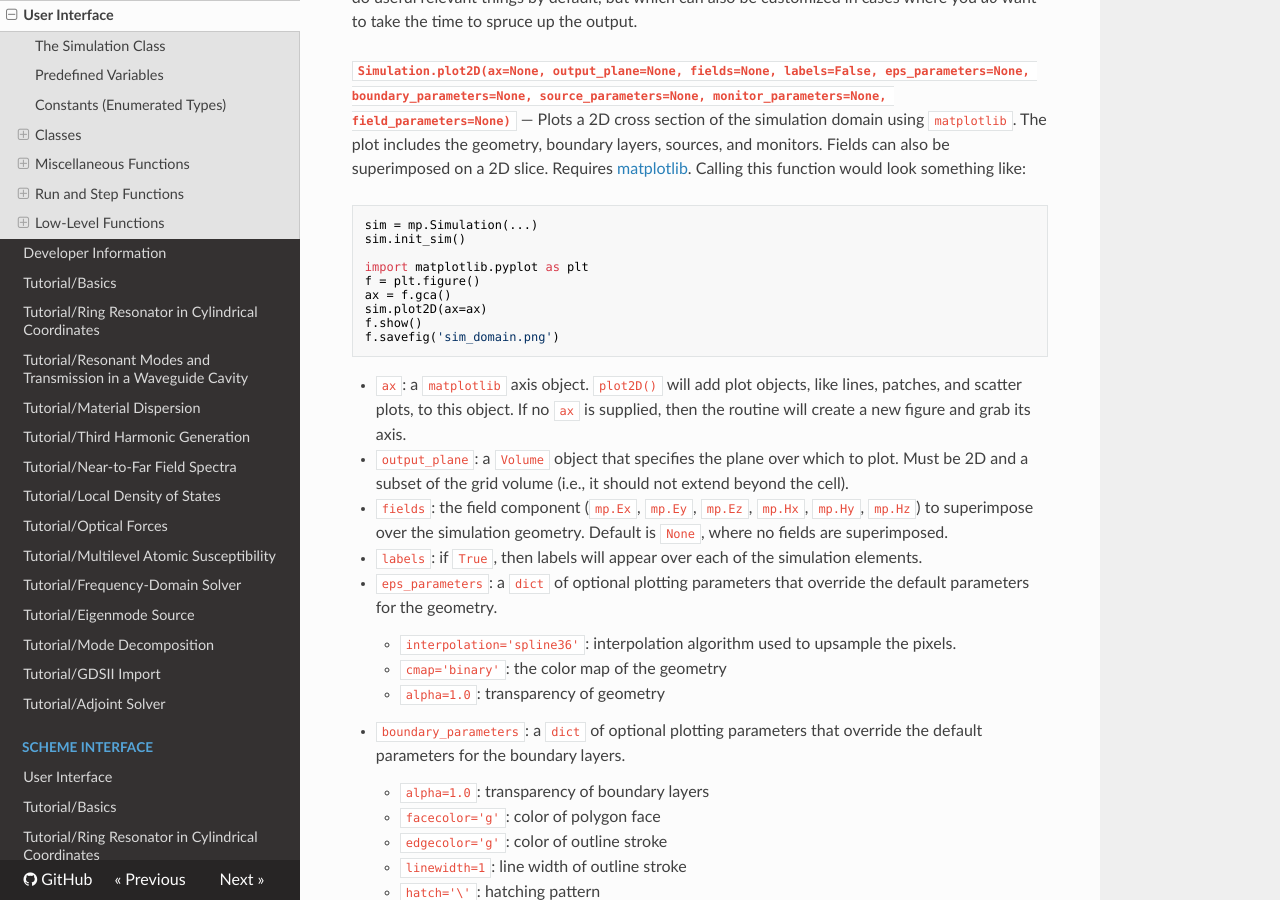
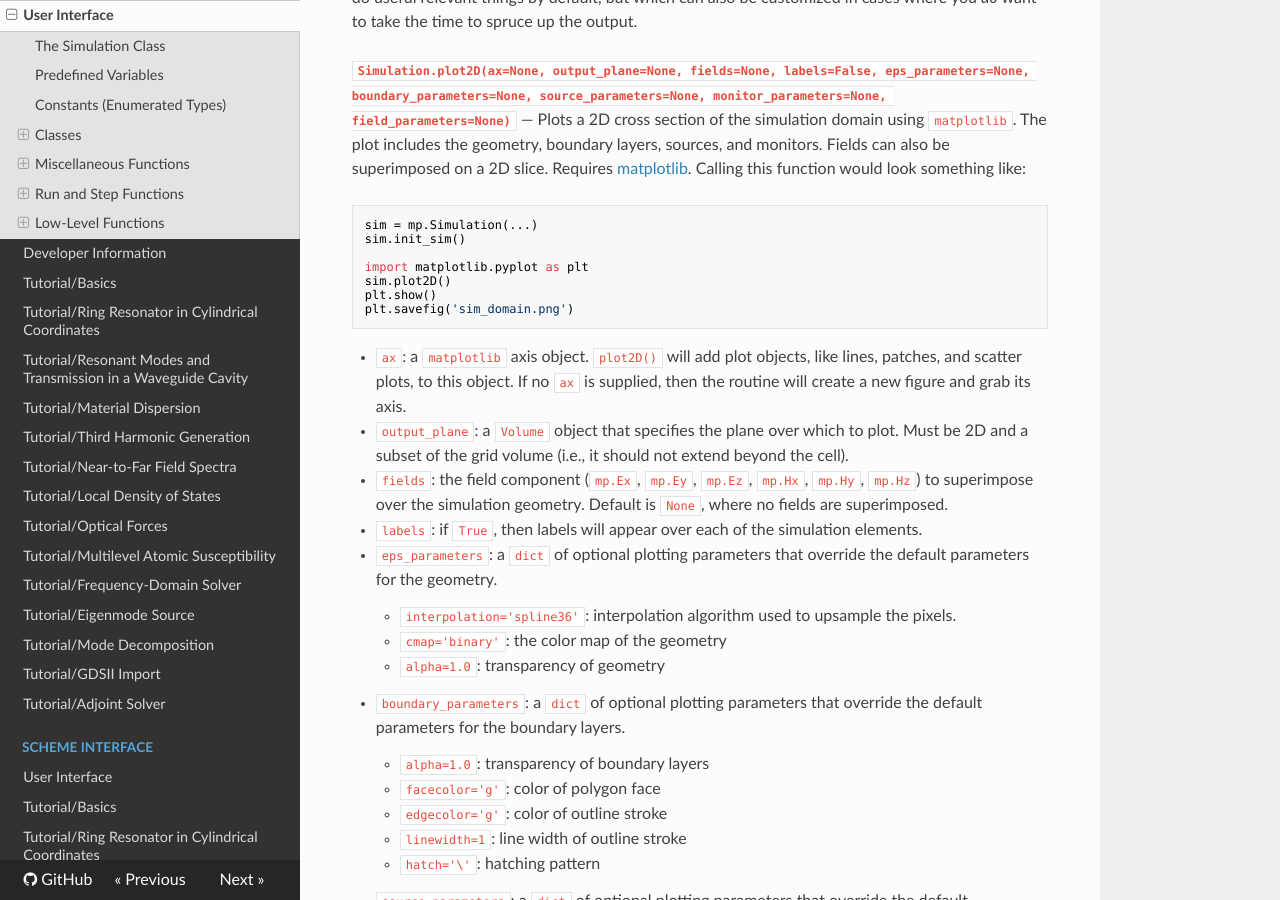
Before and after one commit to NanoComp/meep, an MkDocs documentation site: the page built from doc/docs/Python_User_Interface.md, in a window 1280 px wide and 900 px high, scrolled down 47452 px. Built offline with MkDocs 1.6.1, drawn with Linux system fonts in a browser that asks for light colours; nearby versions of some CDN libraries; formulas are drawn with MathJax 3; old or Windows-style settings are respelled for this version of MkDocs.

Commit message:
simplified example

````diff
--- a/doc/docs/Python_User_Interface.md
+++ b/doc/docs/Python_User_Interface.md
@@ -1540,11 +1540,9 @@ sim = mp.Simulation(...)
 sim.init_sim()
 
 import matplotlib.pyplot as plt
-f = plt.figure()
-ax = f.gca()
-sim.plot2D(ax=ax)
-f.show()
-f.savefig('sim_domain.png')
+sim.plot2D()
+plt.show()
+plt.savefig('sim_domain.png')
 ```
 
 * `ax`: a `matplotlib` axis object. `plot2D()` will add plot objects, like lines, patches, and scatter plots, to this object. If no `ax` is supplied, then the routine will create a new figure and grab its axis.
````
